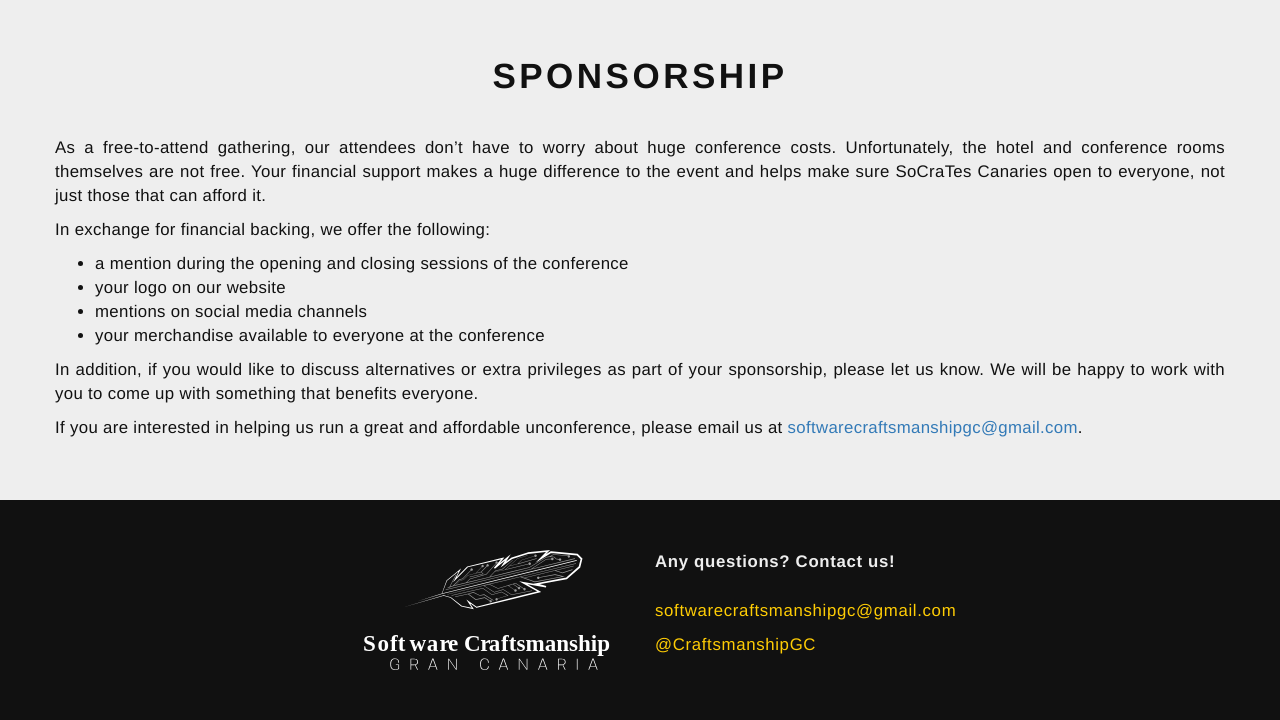
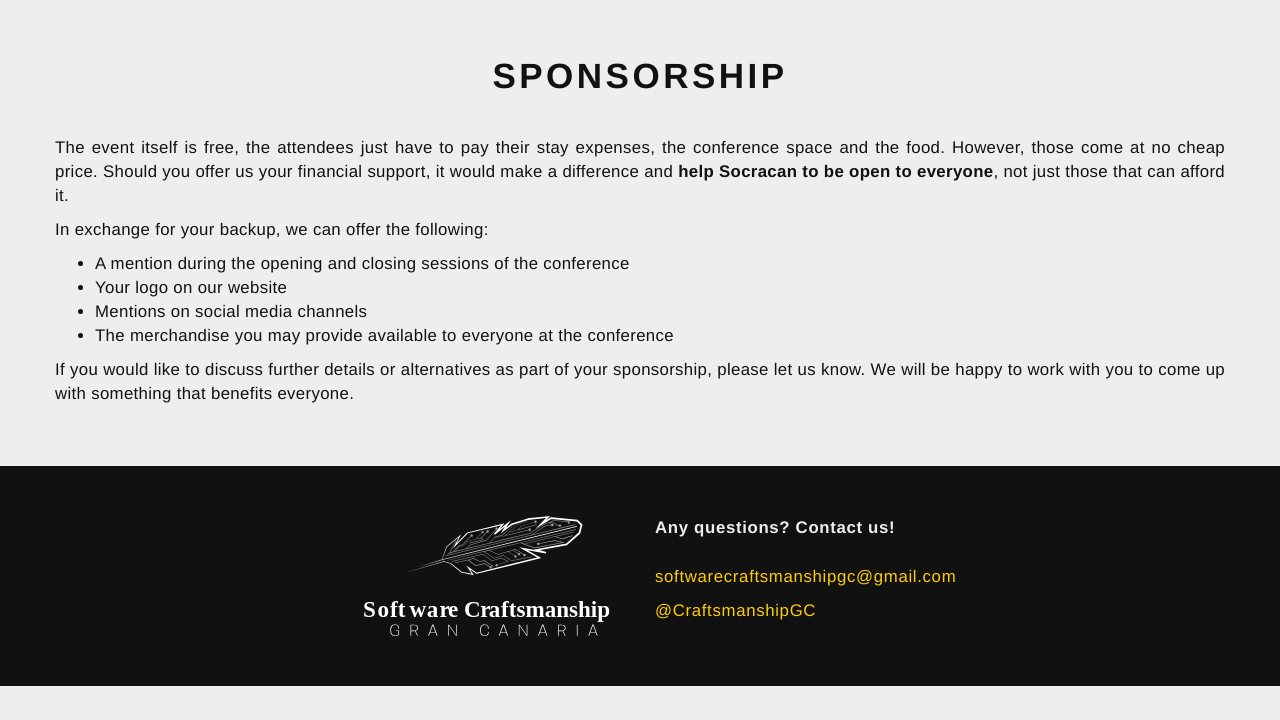
Before and after one commit to Suui/Socracan, a Jekyll site: the page built from home.html, in a window 1280 px wide and 900 px high, scrolled down 4252 px, cut to the strip 180-900 px from the top of the window. Built offline with Jekyll 4.4.1, drawn with Linux system fonts in a browser that asks for light colours; after the commit the page ends 5118 px from its top, so only the background shows below that.

Commit message:
Sponsorship section

```diff
--- a/home.html
+++ b/home.html
@@ -13,7 +13,7 @@
 
 		<div class="row">
 			<div class="col-md-12">
-            	<div class="subtitle">Software Craftsmanship and Testing Conference</div>
+        <div class="subtitle">Software Craftsmanship and Testing Conference</div>
 			</div>
 		</div>
 
@@ -163,32 +163,27 @@
     <div class="row">
       <div class="title">Sponsorship</div>
       <p>
-        As a free-to-attend gathering, our attendees don’t have to worry about huge conference costs. Unfortunately, the hotel and conference rooms themselves are not free. Your financial support makes a huge difference to the event and helps make sure SoCraTes Canaries open to everyone, not just those that can afford it.
+				The event itself is free, the attendees just have to pay their stay expenses, the conference space and the food. However, those come at no cheap price. Should you offer us your financial support, it would make a difference and <b>help Socracan to be open to everyone</b>, not just those that can afford it.
       </p>
       <p>
-        In exchange for financial backing, we offer the following:
+        In exchange for your backup, we can offer the following:
         <ul>
           <li>
-            a mention during the opening and closing sessions of the conference
+            A mention during the opening and closing sessions of the conference
           </li>
           <li>
-            your logo on our website
+            Your logo on our website
           </li>
           <li>
-            mentions on social media channels
+            Mentions on social media channels
           </li>
           <li>
-            your merchandise available to everyone at the conference
+            The merchandise you may provide available to everyone at the conference
           </li>
         </ul>
       </p>
       <p>
-        In addition, if you would like to discuss alternatives or extra privileges as part of your sponsorship, please let us know. We will be happy to work with you to come up with something that benefits everyone.
-      </p>
-      <p>
-        If you are interested in helping us run a great and affordable unconference, please email us at <script type="text/javascript">// <![CDATA[
-          var a='softwarecraftsmanshipgc', b='gmail', c='.com'; document.write('<a hre'+'f="mai'+'lto:' + a +'@' + b + c + '">'); document.write(a +'@' + b+c+'</a>');
-        // ]]&gt;</script>.
+        If you would like to discuss further details or alternatives as part of your sponsorship, please let us know. We will be happy to work with you to come up with something that benefits everyone.
       </p>
     </div>
   </div>
```
